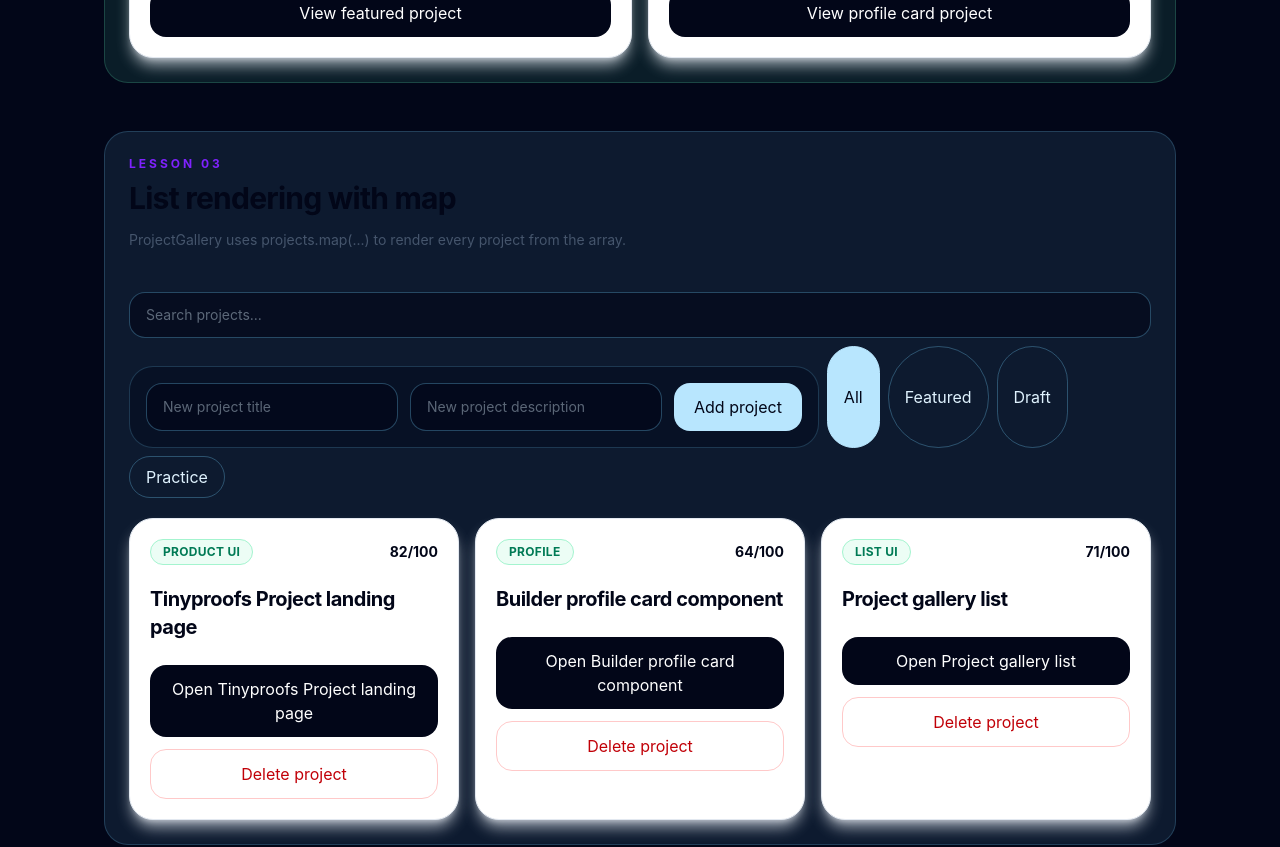
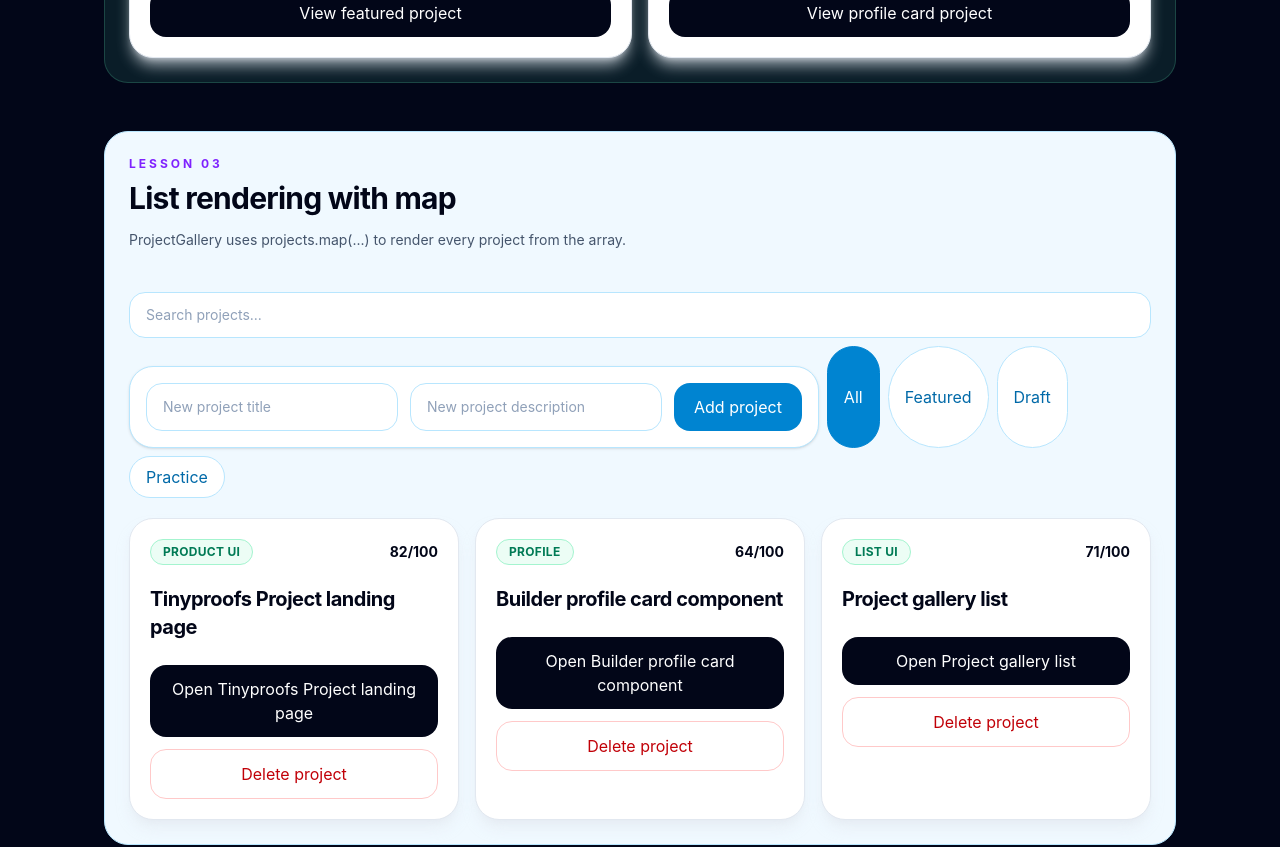
Before and after one commit to turanarican1985/tinyproofs-react-practice, a React (Vite) app: page / in a window 1280 px wide. Shown: the part 1460-2307 px from the top of the page. Built offline with nearby package versions, Linux system fonts and the light colour scheme.

Commit message:
Convert project section controls to light theme

```diff
--- a/src/components/ProjectSection.jsx
+++ b/src/components/ProjectSection.jsx
@@ -16,7 +16,7 @@ export default function ProjectSection({
   handleDeleteProject,
 }) {
   return (
-    <section className="rounded-3xl border border-sky-300/20 bg-sky-300/10 p-5 sm:p-6">
+    <section className="rounded-3xl border border-sky-200 bg-sky-50 p-5 sm:p-6">
       <SectionTitle
         eyebrow="Lesson 03"
         title="List rendering with map"
@@ -27,29 +27,29 @@ export default function ProjectSection({
           value={searchQuery}
           onChange={(event) => setSearchQuery(event.target.value)}
           placeholder="Search projects..."
-          className="mt-5 w-full rounded-2xl border border-sky-300/30 bg-slate-950/60 px-4 py-3 text-sm text-sky-50 outline-none placeholder:text-sky-100/40"
+          className="mt-5 w-full rounded-2xl border border-sky-200 bg-white px-4 py-3 text-sm text-slate-950 outline-none placeholder:text-slate-400 focus:border-sky-400"
         />
         <form
           onSubmit={handleAddProject}
-          className="mt-5 grid gap-3 rounded-3xl border border-sky-300/20 bg-slate-950/40 p-4 md:grid-cols-[1fr_1fr_auto]"
+          className="mt-5 grid gap-3 rounded-3xl border border-sky-200 bg-white p-4 shadow-sm md:grid-cols-[1fr_1fr_auto]"
         >
           <input
             value={newProjectTitle}
             onChange={(event) => setNewProjectTitle(event.target.value)}
             placeholder="New project title"
-            className="rounded-2xl border border-sky-300/30 bg-slate-950/60 px-4 py-3 text-sm text-sky-50 outline-none placeholder:text-sky-100/40"
+            className="rounded-2xl border border-sky-200 bg-white px-4 py-3 text-sm text-slate-950 outline-none placeholder:text-slate-400 focus:border-sky-400"
           />
 
           <input
             value={newProjectDescription}
             onChange={(event) => setNewProjectDescription(event.target.value)}
             placeholder="New project description"
-            className="rounded-2xl border border-sky-300/30 bg-slate-950/60 px-4 py-3 text-sm text-sky-50 outline-none placeholder:text-sky-100/40"
+            className="rounded-2xl border border-sky-200 bg-white px-4 py-3 text-sm text-slate-950 outline-none placeholder:text-slate-400 focus:border-sky-400"
           />
 
           <button
             type="submit"
-            className="rounded-2xl bg-sky-200 px-5 py-3 text-sm font-bold text-slate-950"
+            className="rounded-2xl bg-sky-600 px-5 py-3 text-sm font-bold text-white transition hover:bg-sky-700"
           >
             Add project
           </button>
@@ -60,8 +60,8 @@ export default function ProjectSection({
             onClick={() => setSelectedStatus(status)}
             className={
               selectedStatus === status
-                ? "rounded-full border border-sky-200 bg-sky-200 px-4 py-2 text-sm font-semibold text-slate-950"
-                : "rounded-full border border-sky-300/30 px-4 py-2 text-sm font-semibold text-sky-100"
+                ? "rounded-full border border-sky-600 bg-sky-600 px-4 py-2 text-sm font-semibold text-white"
+                : "rounded-full border border-sky-200 bg-white px-4 py-2 text-sm font-semibold text-sky-700 transition hover:border-sky-400"
             }
           >
             {status}
```
